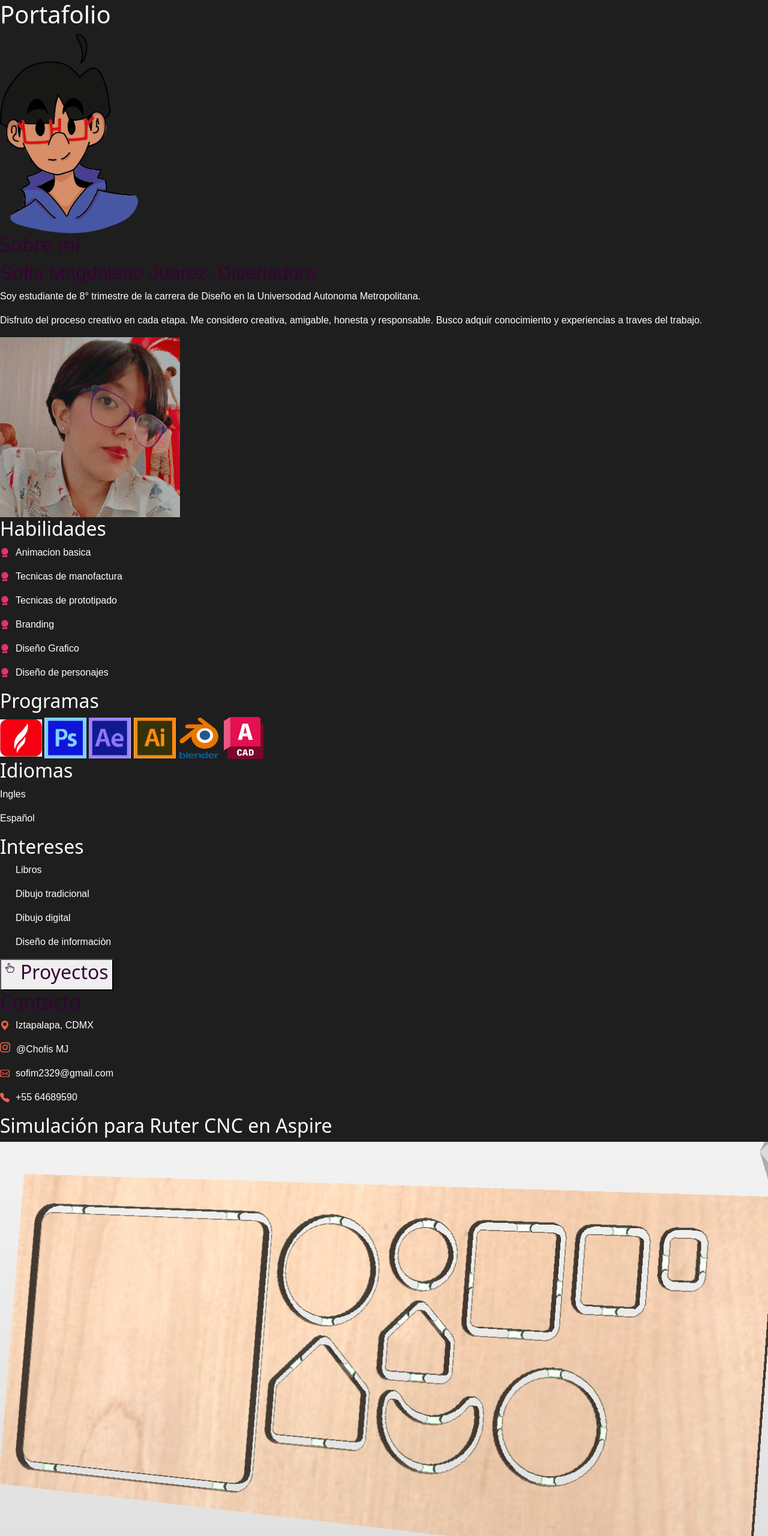
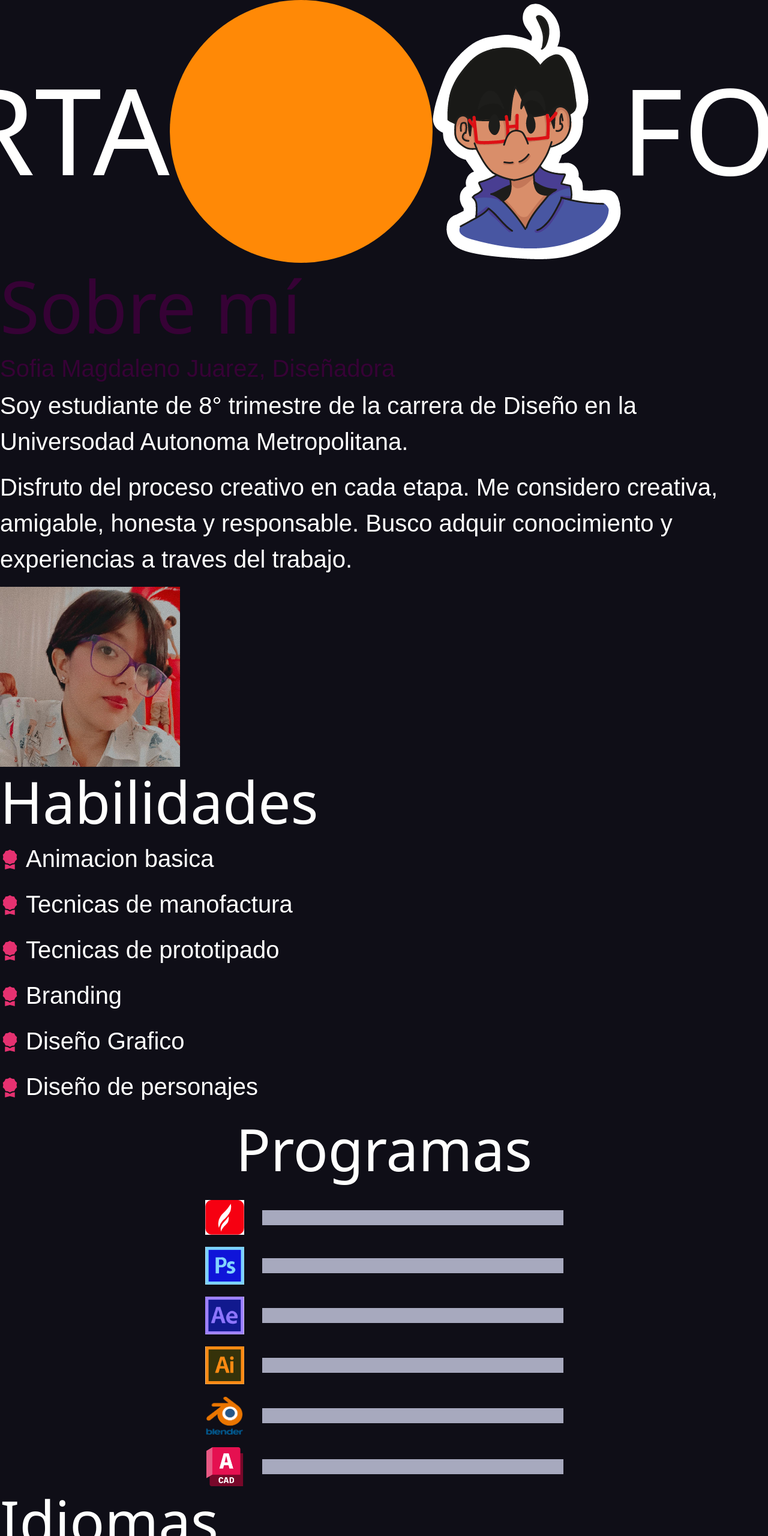
Before and after one commit to Sofim2329/portafolio-sofia, a website: page index.html in a window 1280 px wide. Shown: the top 2560 px of the page at 60% size. Drawn offline with nearby package versions, Linux system fonts and the light colour scheme; a web font is replaced by a local one.

Commit message:
Acomodo de elementos dentro de secciones

```diff
--- a/index.html
+++ b/index.html
@@ -42,14 +42,23 @@
 
   </head>
 
-  <body style="background-color:#1E1E1E;">
+  <body style="background-color:#0F0E17;">
 
-        <h1 class="title"> Portafolio </h1>
+      <div class="contenedor-titulo">
+        <h1 class="title"> PORTA </h1>
+
+          <div class="contenedor-imagen-perfil">
+
+            <div class="circulo"></div>
 
             <img class="photoANI"
             alt= "Perfil animado"
-        src=" /src/img/Perfil animado.png"/>
+            src=" ./src/img/PerfilAnimado.png"/>
 
+          </div>
+
+        <h1 class="title"> FOLIO </h1> </h1>
+      </div>
       </section>
 
       <section>
@@ -62,39 +71,39 @@
         Me considero creativa, amigable, honesta y responsable. Busco adquir conocimiento y experiencias a traves del trabajo.  </p>
         <img class="photo"
         alt= "foto de perfil"
-        src=" /src/img/Foto perfil.jpg"/>
+        src=" ./src/img/Foto perfil.jpg"/>
       </section>
 
       <section>
 
         <h2 class="subtitle-blanco">Habilidades</h2>
 
-        <div class="alineacion-H">
+        <div class="al-H">
           <i class="bi bi-award-fill mi-icono"></i>
           <p class="textos-blancos"> Animacion basica</p>
         </div>
 
-        <div class="alineacion-H">
+        <div class="al-H">
           <i class="bi bi-award-fill mi-icono"></i>
           <p class="textos-blancos">Tecnicas de manofactura</p>
         </div>
 
-        <div class="alineacion-H">
+        <div class="al-H">
         <i class="bi bi-award-fill mi-icono"></i>
         <p class="textos-blancos">Tecnicas de prototipado</p>
         </div>
 
-        <div class="alineacion-H">
+        <div class="al-H">
         <i class="bi bi-award-fill mi-icono"></i>
         <p class="textos-blancos">Branding</p>
         </div>
 
-        <div class="alineacion-H">
+        <div class="al-H">
           <i class="bi bi-award-fill mi-icono"></i>
           <p class="textos-blancos">Diseño Grafico</p>
         </div>
 
-        <div class="alineacion-H">
+        <div class="al-H">
           <i class="bi bi-award-fill mi-icono"></i>
           <p class="textos-blancos">Diseño de personajes</p>
         </div>
@@ -102,32 +111,53 @@
       </section>
 
       <section>
+        <div class="b2">
           <h2 class="subtitle-blanco">Programas</h2>
 
-        <img class="iconos"
-        alt= "Aspire"
-        src=" /src/img/AS.jpg"/>
+          <div class="b2">
 
+              <div class="barras">
+                <img class="iconos" alt= "Aspire"src="./src/img/AS.jpg"/>
+                <div class="barra-base"></div>
+              </div>
+
+              <div class="barras">
                 <img class="iconos"
                 alt= "Photoshop"
-        src=" /src/img/PS.jpg"/>
+                src=" ./src/img/PS.jpg"/>
+                <div class="barra-base"></div>
+              </div>
 
+              <div class="barras">
                 <img class="iconos"
                 alt= "AdobeEffects"
-        src=" /src/img/AE.jpg"/>
+                src=" ./src/img/AE.jpg"/>
+                <div class="barra-base"></div>
+              </div>
 
+              <div class="barras">
                 <img class="iconos"
                 alt= "AdobeIllustrator"
-        src=" /src/img/AI.jpg"/>
+                src=" ./src/img/AI.jpg"/>
+                <div class="barra-base"></div>
+              </div>
 
+              <div class="barras">
                 <img class="iconos"
                 alt= "Blender"
-        src=" /src/img/Blender.png"/>
+                src=" ./src/img/Blender.png"/>
+                <div class="barra-base"></div>
+              </div>
 
+              <div class="barras">
                 <img class="iconos"
                 alt= "Auto_CAD"
-        src=" /src/img/AA.png"/>
+                src=" ./src/img/AA.png"/>
+                <div class="barra-base"></div>
+              </div>
 
+            </div>
+        </div>
       </section>
 
       <section>
@@ -137,66 +167,76 @@
       </section>
 
       <section>
-
+        <div class="b2">
           <h2 class="subtitle-blanco">Intereses</h2>
-
-        <div class="alineacion-H">
+          <div class="b1">
+            <div class="al-H">
               <i class="bi bi-star-fill estrella"></i>
               <p class="textos-blancos"> Libros </p>
             </div>
 
-        <div class="alineacion-H">
+            <div class="al-H">
               <i class="bi bi-star-fill estrella"></i>
               <p class="textos-blancos">Dibujo tradicional</p>
             </div>
 
-        <div class="alineacion-H">
+            <div class="al-H">
               <i class="bi bi-star-fill estrella"></i>
               <p class="textos-blancos">Dibujo digital</p>
             </div>
 
-        <div class="alineacion-H">
+            <div class="al-H">
               <i class="bi bi-star-fill estrella"></i>
               <p class="textos-blancos">Diseño de informaciòn</p>
             </div>
-
+          </div>
+        </div>
       </section>
 
       <section>
-        <button>
-          <div class="alineacion-H">
+        <div class="al-P2">
+          <button class="button">
+            <div class="al-P">
               <i class="bi bi-hand-index-thumb mano"></i>
               <h2 class="subtitle">Proyectos</h2>
             </div>
           </button>
+        </div>
       </section>
 
       <section>
 
-        <h2 class="subtitle-naranja">Contacto</h1>
+        <h2 class="subtitle-naranja"> Contacto </h2>
 
-        <div class="alineacion-L">
-          <div class="alineacion-H">
+          <div class="al-C3">
+            <div class="al-C22">
+
+              <div class="al-C">
                 <i class="bi bi-geo-alt-fill icono-contacto"></i>
                 <p class="textos-blancos">Iztapalapa, CDMX</p>
               </div>
 
-          <div class="alineacion-H">
+              <div class="al-C">
                 <img class="icono-insta"
                 alt= "Instagram"
-            src=" /src/img/Icono Insta.png"/>
+                src=" ./src/img/Icono Insta.png"/>
                 <p class="textos-blancos">@Chofis MJ</p>
               </div>
+
             </div>
 
-          <div class="alineacion-H">
+            <div class="al-C2">
+
+              <div class="al-C">
                 <i class="bi bi-envelope icono-contacto"></i>
                 <p class="textos-blancos">sofim2329@gmail.com</p>
             </div>
 
-          <div class="alineacion-H">
+              <div class="al-C">
                 <i class="bi bi-telephone-fill icono-contacto"></i>
                 <p class="textos-blancos">+55 64689590</p>
+              </div>
+            </div>
           </div>
 
       </section>
@@ -205,7 +245,7 @@
         <h2 class="subtitle-blanco">Simulación para Ruter CNC en Aspire</h2>
         <img class="Router"
         alt= "SimulacionROUTERCNC"
-        src=" /src/img/ImagenRauter .jpg"/>
+        src=" ./src/img/ImagenRauter .jpg"/>
 
         <button>
           <i class="bi bi-chevron-double-left"></i>
@@ -221,10 +261,10 @@
         <h2 class="subtitle-blanco">Recopilación de fotos de forma editorial</h2>
         <img class="Router"
         alt= "Fotos"
-        src=" /src/img/Foto 1 .jpg"/>
+        src=" ./src/img/Foto 1 .jpg"/>
         <img class="Router"
         alt= "Fotos"
-        src=" /src/img/Foto 2 .jpg"/>
+        src=" ./src/img/Foto 2 .jpg"/>
 
         <button>
           <i class="bi bi-chevron-double-left"></i>
@@ -241,7 +281,7 @@
         <h2 class="subtitle-blanco">Modelado de silla </h2>
         <img class="Router"
         alt= "Fotos2"
-        src=" /src/img/SillaBlender.png"/>
+        src=" ./src/img/SillaBlender.png"/>
 
         <button>
           <i class="bi bi-chevron-double-left"></i>
@@ -258,10 +298,10 @@
         <h2 class="subtitle-blanco">Modelado en Auto-CAD, 3D y planos 2D</h2>
         <img class="Router"
         alt= "Modelado de Maceta "
-        src=" /src/img/Maceta .jpg"/>
+        src=" ./src/img/Maceta .jpg"/>
         <img class="Router"
         alt= "Modelado cabeza y trozo"
-        src=" /src/img/Torzo 3D.jpg"/>
+        src=" ./src/img/Torzo 3D.jpg"/>
 
       <button>
         <i class="bi bi-chevron-double-left"></i>
@@ -277,7 +317,7 @@
         <h2 class="subtitle-blanco">Animación echa con illustraciones de illustrator y animacion por medio de after effects</h2>
         <img class="Router"
         alt= "Poster"
-        src=" /src/img/Poster .jpg"/>
+        src=" ./src/img/Poster .jpg"/>
 
         <p class="textos-blancos">Animacion completa</p>
         <p class="textos-blancos-pequeños">Producido por:
@@ -299,11 +339,11 @@
         <h2 class="subtitle-blanco">Creación de pictogramas e Identidad grafica</h2>
         <img class="Router"
         alt= "Pictograma"
-        src=" /src/img/Picto 1.png"/>
+        src=" ./src/img/Picto 1.png"/>
 
         <img class="Router"
         alt= "Identidad Grafica"
-        src=" /src/img/Identidad Grafica.jpg"/>
+        src=" ./src/img/Identidad Grafica.jpg"/>
 
         <button>
           <i class="bi bi-chevron-double-left"></i>
--- a/style.css
+++ b/style.css
@@ -1,18 +1,33 @@
-/*tamaños de imagen*/
+/*tamaños*/
 .photo{
         max-width:300px;
 }
 .photoANI{
-    max-width:230px;
+    max-width:390px;
 }
 .iconos{
-         max-width:70px;
+    max-width:65px;
 }
 
 .icono-insta {
-    width: 17px;
-    height: 17px;
+    width: 95px;
+    height: 95px;
 }
+
+.circulo {
+    width: 438px;
+    height: 438px;
+    background-color: var(--adornos);
+    border-radius: 50%;
+}
+
+.barra-base{
+    width: 502px;
+    height: 25px;
+    background-color: var(--barra-base);
+}
+
+/*Tipografias*/
 
 @import url('https://fonts.googleapis.com/css2?family=Karantina:wght@300;400;700&family=Poppins:ital,wght@0,100;0,200;0,300;0,400;0,500;0,600;0,700;0,800;0,900;1,100;1,200;1,300;1,400;1,500;1,600;1,700;1,800;1,900&display=swap');
 
@@ -23,6 +38,7 @@ h1.title {
     font-weight: 500;
     font-style: normal;
     color: var(--textos);
+    font-size: 200px;
 }
 
 h2.subtitle {
@@ -30,16 +46,19 @@ h2.subtitle {
     font-weight: 400;
     font-style: normal;
     color: var(--textos-naranja);
+    font-size: 120px;
 }
 
 h2.textos {
     font-family: "Afacad", sans-serif;
     color: var(--textos-naranja);
+    font-size: 40px;
 }
 
 p.textos-blancos {
     font-family: "Afacad", sans-serif;
     color: var(--textos);
+    font-size: 40px;
 }
 
 h2.subtitle-blanco {
@@ -47,6 +66,7 @@ h2.subtitle-blanco {
     font-weight: 400;
     font-style: normal;
     color: var(--textos);
+    font-size: 96px;
 }
 
 h2.subtitle-naranja {
@@ -54,44 +74,131 @@ h2.subtitle-naranja {
     font-weight: 400;
     font-style: normal;
     color: var(--textos-naranja);
+    font-size: 96px;
 }
 
 p.textos-blancos-pequeños {
     font-family: "Afacad", sans-serif;
     color: var(--textos);
+    font-size: 18px;
 }
 
 /*alineacion*/
 
-.alineacion-H {
+.al-H {
     display: flex;
+    align-items: baseline;
     gap: 10px;
-    }
+}
 
-    /*colores*/
+.al-P {
+    display: flex;
+    align-items:center;
+    gap: 24px;
+}
 
+.al-P2 {
+    display: flex;
+    justify-content: center;
+    align-items: center;
+}
+
+.al-C {
+    display: flex;
+    align-items:center;
+    gap: 15px;
+}
+
+.al-C2 {
+    display: flex;
+    align-items:stretch;
+    justify-content:flex-start;
+    flex-direction: column;
+    gap: 75px;
+}
+
+.al-C22 {
+    display: flex;
+    align-items:stretch;
+    justify-content:flex-start;
+    flex-direction: column;
+    gap: 97px;
+}
+
+.al-C3 {
+    display: flex;
+    align-items:baseline;
+    justify-content:space-around;
+}
+
+.contenedor-imagen-perfil {
+    display: flex;
+    align-items: center;
+    justify-content: center;
+}
+
+.contenedor-titulo {
+    display: flex;
+    align-items: center;
+    justify-content: center;
+}
+
+.barras {
+    display: flex;
+    align-items: center;
+    justify-content: center;
+    gap:30px;
+}
+
+.b2 {
+    display: flex;
+    align-items: center;
+    flex-direction: column;
+    gap:20px;
+}
+
+.b1 {
+    display: flex;
+    align-items: stretch;
+    flex-direction: column;
+    gap:20px;
+}
+
+/*colores*/
 :root{
     --adornos: #FF8906;
     --iconos: #E53170;
     --icono: #F25F4C;
-    --fondo: #1E1E1E;
+    --fondo: #0F0E17;
     --textos:#FFFFFE;
     --textos-naranja:#360235;
+    --barra-base:#A7A9BE;
 
     }
     /*iconos*/
     .mi-icono {
         color: var(--iconos);
+        font-size: 33px;
     }
 
     .icono-contacto {
         color: var(--icono);
+        font-size: 95px;
     }
 
     .estrella {
         color: var(--fondo);
+        font-size: 34px;
     }
 
     .mano {
         color: var(--textos-naranja);
+        font-size: 79px;
     }
+
+/*Botones*/
+
+.button {
+    background-color: #FF8906 ;
+    border: none;
+}
```
Also changed, not shown: src/img/Perfil animado.png (deleted), src/img/PerfilAnimado.png (added). Lines whose indentation alone changed are shown as unchanged.
